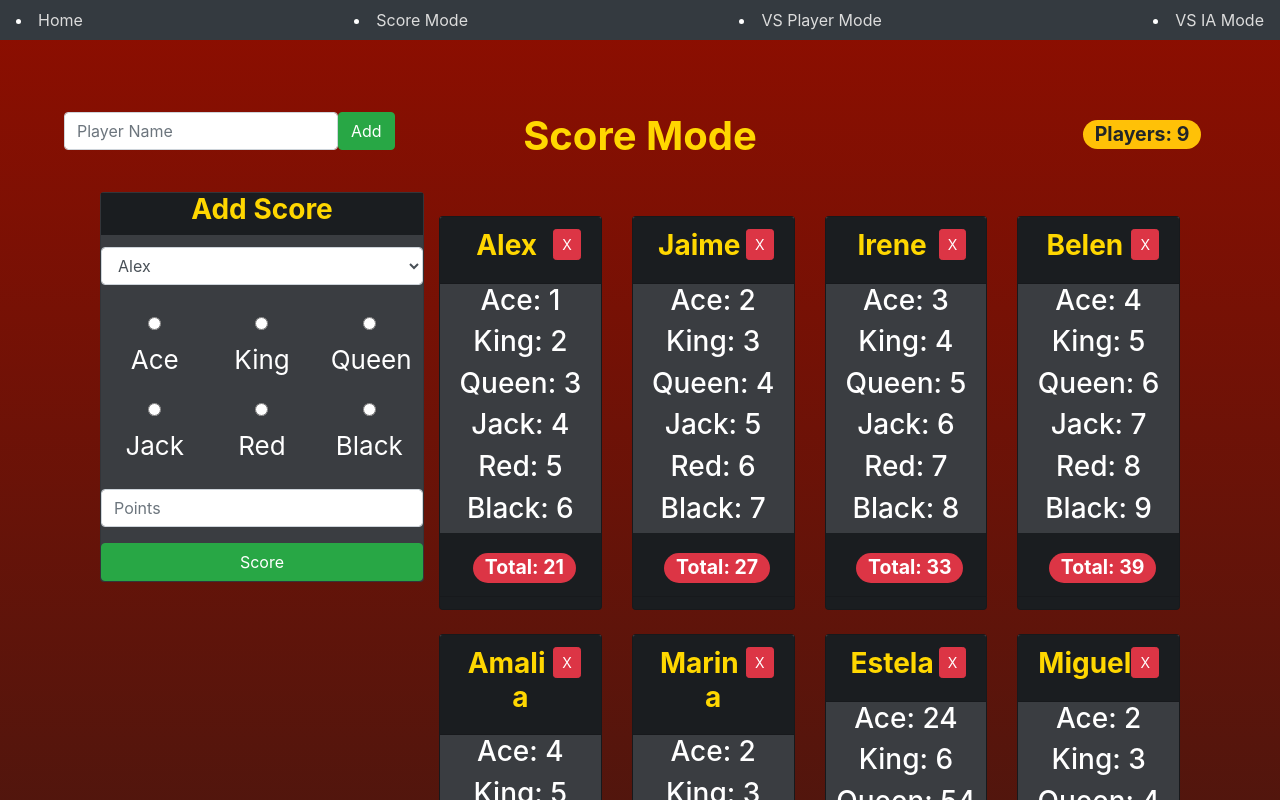
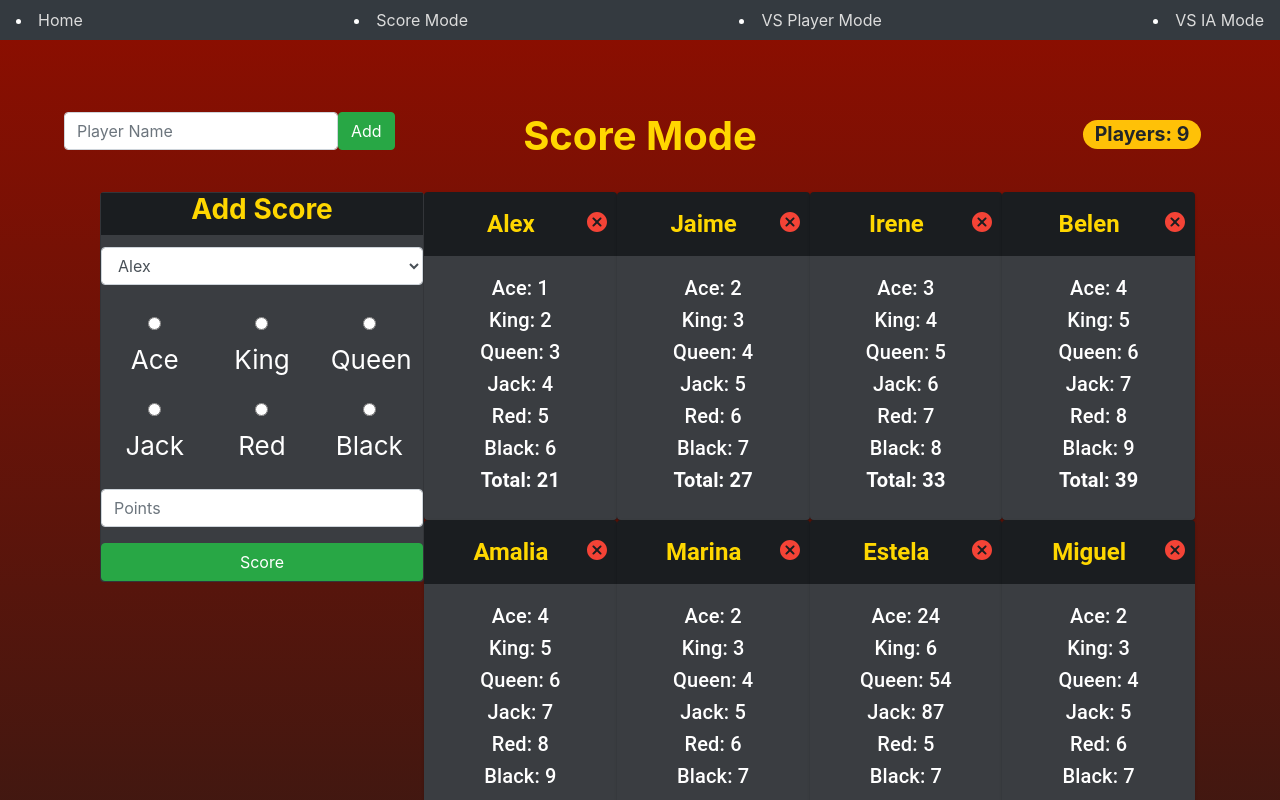
Before and after one commit to AlexTheMagnus/DBR, a React (Create React App) app: page /score in a window 1280 px wide. Shown: the top 800 px of the page. Built offline with nearby package versions, Linux system fonts and the light colour scheme.

Commit message:
refactor playerCard

```diff
--- a/package.json
+++ b/package.json
@@ -3,6 +3,8 @@
   "version": "0.1.0",
   "private": true,
   "dependencies": {
+    "@material-ui/core": "^4.11.2",
+    "@material-ui/icons": "^4.11.2",
     "bootstrap": "^4.5.3",
     "immutability-helper": "^3.0.1",
     "jquery": "^3.5.1",
--- a/src/components/Score/index.js
+++ b/src/components/Score/index.js
@@ -1,10 +1,11 @@
-import React, { Component } from "react";
+import { Grid } from '@material-ui/core';
+import React, { Component } from 'react';
 
-import { scores } from "../../score.json";
-//console.log(score);
+import { scores } from '../../score.json';
 
-import AddCard from "./AddCard";
-import EditCard from "./EditCard";
+import AddCard from './AddCard';
+import EditCard from './EditCard';
+import PlayerCard from './playerCard';
 
 class Score extends Component {
   constructor() {
@@ -14,6 +15,7 @@ class Score extends Component {
     };
     this.handleAddCard = this.handleAddCard.bind(this);
     this.handleEditCard = this.handleEditCard.bind(this);
+    this.removeCard = this.removeCard.bind(this);
   }
 
   //Delete player
@@ -31,7 +33,6 @@ class Score extends Component {
 
     this.state.scores.forEach((score) => {
       if (score.player === data.name) {
-        //var auxdict = score;
         auxdict = JSON.stringify(score);
         auxdict = JSON.parse(auxdict);
 
@@ -44,14 +45,9 @@ class Score extends Component {
     });
 
     auxdict[data.side] = data.points;
-    console.log("editado ", auxdict); //Checking edit
 
-    console.log("tras remove ", auxdict); //Checking edit
     this.handleAddCard(auxdict);
-    console.log("final ", auxdict); //Checking edit
     //Borrar luego
-
-    //console.log(this.state.scores);
   }
 
   //Add player
@@ -61,67 +57,22 @@ class Score extends Component {
     });
   }
 
-  //Generate cards
   render() {
-    //console.log(this.state.score);
-    let scores = this.state.scores.map((score, i) => {
-      return (
-        <div className="col-md-3" key={i}>
-          <div className="card mt-4" style={{ background: "#1A1D20" }}>
-            <div
-              className="card-title text-center"
-              style={{ background: "#3a3d41" }}
-            >
-              <div className="card-header" style={{ background: "#1A1D20" }}>
-                <button
-                  className="btn btn-danger btn-sm float-right"
-                  onClick={this.removeCard.bind(this, i)}
-                >
-                  X
-                </button>
-                <h3 style={{ color: "gold" }}>
-                  <strong>{score.player}</strong>
-                </h3>
-              </div>
-              <h3 style={{ color: "f1f1f1" }}>Ace: {score.ace}</h3>
-              <h3 style={{ color: "f1f1f1" }}>King: {score.king}</h3>
-              <h3 style={{ color: "f1f1f1" }}>Queen: {score.queen}</h3>
-              <h3 style={{ color: "f1f1f1" }}>Jack: {score.jack}</h3>
-              <h3 style={{ color: "f1f1f1" }}>Red: {score.red}</h3>
-              <h3 style={{ color: "f1f1f1" }}>Black: {score.black}</h3>
-              <div className="card-header" style={{ background: "#1A1D20" }}>
-                <span className="badge badge-pill badge-danger ml-2">
-                  Total:{" "}
-                  {parseInt(score.ace, 10) +
-                    parseInt(score.king, 10) +
-                    parseInt(score.queen, 10) +
-                    parseInt(score.jack, 10) +
-                    parseInt(score.red, 10) +
-                    parseInt(score.black, 10)}
-                </span>
-              </div>
-            </div>
-          </div>
-        </div>
-      );
-    });
-
-    //Score main
     return (
       <div className="Score mt-4">
         <header className="App-header">
-          <div className="row mt-4" style={{ width: "100%" }}>
+          <div className="row mt-4" style={{ width: '100%' }}>
             <div className="col mt-4">
               <span>
                 <AddCard onAddCard={this.handleAddCard} />
               </span>
             </div>
             <div className="col mt-4">
-              <h1 style={{ color: "gold" }}>
+              <h1 style={{ color: 'gold' }}>
                 <strong>Score Mode</strong>
               </h1>
             </div>
-            <div className="col mt-4" style={{ textAlign: "right" }}>
+            <div className="col mt-4" style={{ textAlign: 'right' }}>
               <span className="badge badge-pill badge-warning ml-2">
                 Players: {this.state.scores.length}
               </span>
@@ -134,7 +85,20 @@ class Score extends Component {
                 estado={this.state.scores}
               />
             </div>
-            <div className="row mt-4">{scores}</div>
+            <div className="row mt-4">
+              {this.state.scores.map((score, i) => {
+                return (
+                  <Grid xs="3">
+                    <PlayerCard
+                      key={i}
+                      score={score}
+                      i={i}
+                      onRemoveCard={this.removeCard}
+                    />
+                  </Grid>
+                );
+              })}
+            </div>
           </div>
         </header>
       </div>
--- /dev/null
+++ b/src/components/Score/playerCard.js
@@ -0,0 +1,53 @@
+import React from 'react';
+import { Card, CardContent, CardHeader, IconButton } from '@material-ui/core';
+import Typography from '@material-ui/core/Typography';
+import CancelRoundedIcon from '@material-ui/icons/CancelRounded';
+
+const PlayerCard = ({ i, score, onRemoveCard }) => {
+  const diceFaces = ['ace', 'king', 'queen', 'jack', 'red', 'black'];
+
+  return (
+    <Card style={{ background: '#1A1D20' }}>
+      <CardHeader
+        title={
+          <Typography
+            variant="h5"
+            style={{ color: 'gold', fontWeight: 'bold' }}>
+            {score.player}
+          </Typography>
+        }
+        action={
+          <IconButton onClick={() => onRemoveCard(i)} size="small" edge="end">
+            <CancelRoundedIcon color="error" />
+          </IconButton>
+        }></CardHeader>
+
+      <CardContent style={{ background: '#3a3d41' }}>
+        {diceFaces.map((diceFace, key) => {
+          return (
+            <Typography
+              key={key}
+              variant="h6"
+              style={{
+                color: 'white',
+                textTransform: 'capitalize',
+              }}>
+              {diceFace}: {score[diceFace]}
+            </Typography>
+          );
+        })}
+        <Typography variant="h6" style={{ color: 'white', fontWeight: 'bold' }}>
+          Total:{' '}
+          {parseInt(score.ace, 10) +
+            parseInt(score.king, 10) +
+            parseInt(score.queen, 10) +
+            parseInt(score.jack, 10) +
+            parseInt(score.red, 10) +
+            parseInt(score.black, 10)}
+        </Typography>
+      </CardContent>
+    </Card>
+  );
+};
+
+export default PlayerCard;
```
Also changed, not shown: 1 other file (tests, documents, lock files or other folders).
